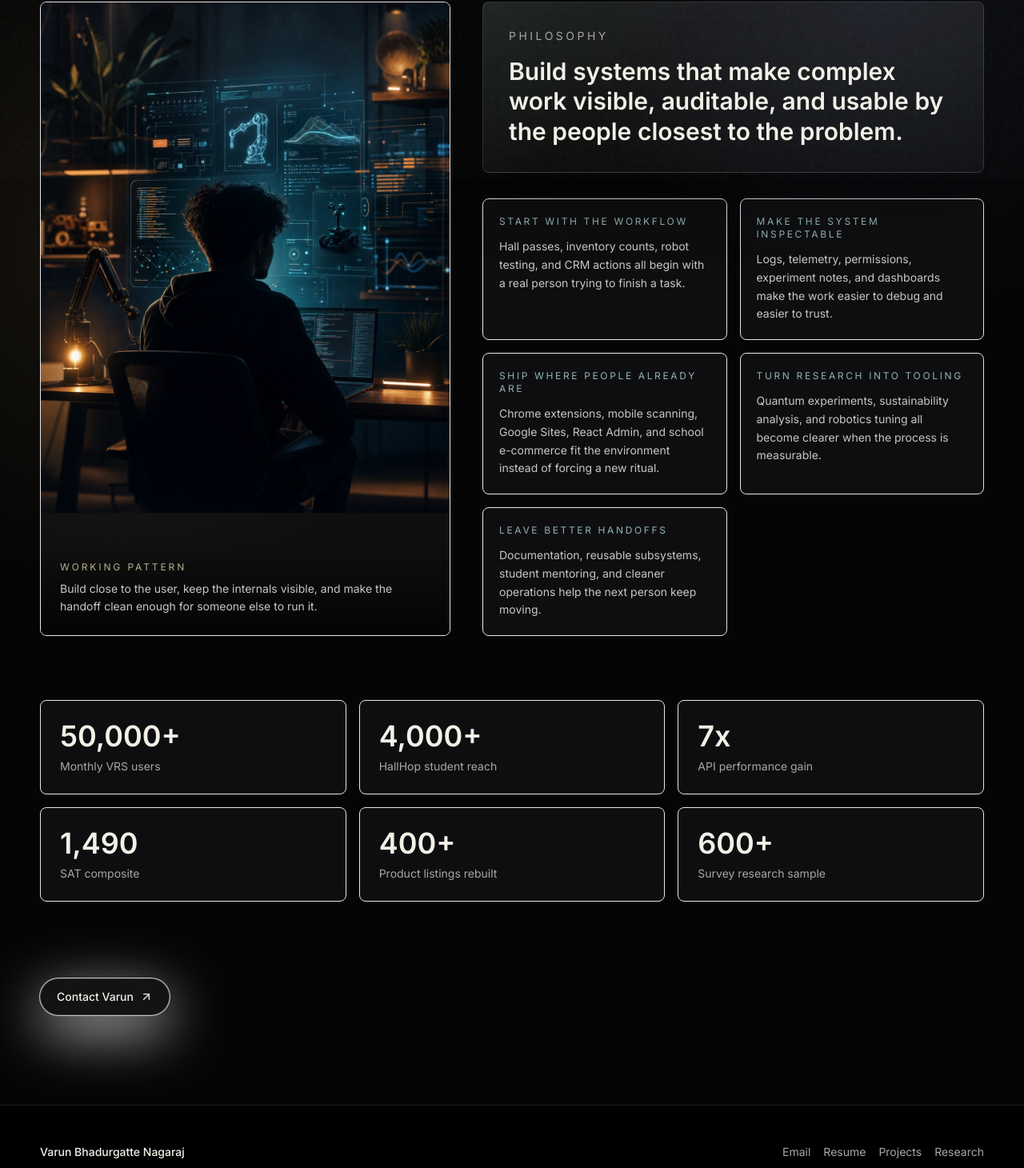
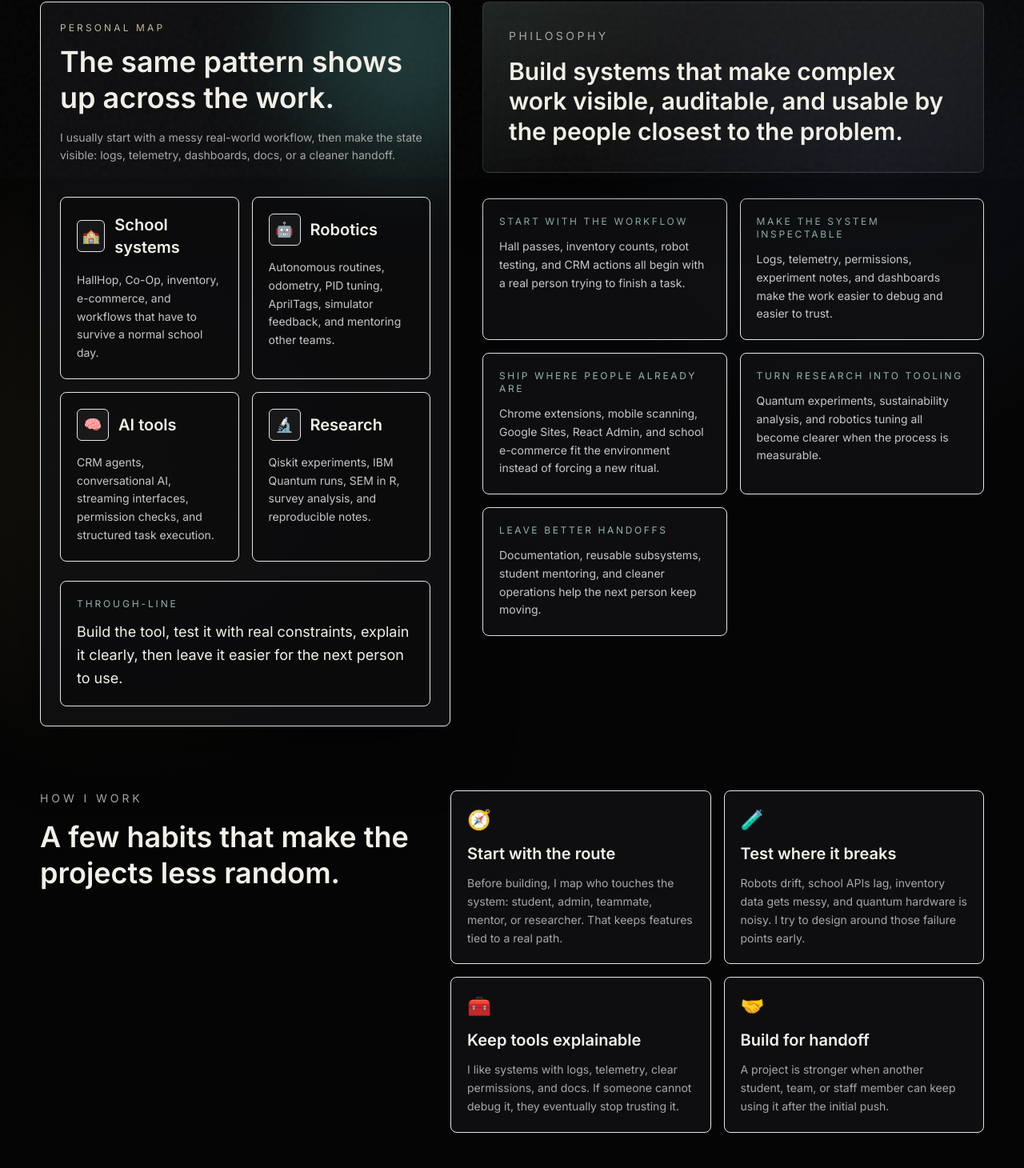
Before and after one commit to varun-b-nagaraj/E-Portfolio, a Next.js app: page /about in a window 1280 px wide. Shown: the part 577-2037 px from the top of the page at 80% size. Built offline with nearby package versions, Linux system fonts and the light colour scheme.

Commit message:
Remove generated imagery and refine personal story

```diff
--- a/src/app/about/page.tsx
+++ b/src/app/about/page.tsx
@@ -1,4 +1,4 @@
-import Image from "next/image";
+import { AboutSystemsMap } from "@/components/AboutSystemsMap";
 import { AnimatedCounter } from "@/components/AnimatedCounter";
 import { MagneticButton } from "@/components/MagneticButton";
 import { ParallaxLayer } from "@/components/ParallaxLayer";
@@ -11,21 +11,7 @@ export default function AboutPage() {
       <SectionIntro eyebrow="About" title="A technical builder shaped by real systems, not demos." body={profile.bio} />
       <section className="container-page relative grid gap-10 py-20 lg:grid-cols-[0.9fr_1.1fr]">
         <ParallaxLayer className="absolute right-0 top-12 h-72 w-72 rounded-full bg-teal-300/12 blur-3xl" speed={50} />
-        <div className="relative overflow-hidden rounded-lg border border-white/12 bg-white/[0.04]">
-          <Image
-            src="/assets/about-systems-portrait.png"
-            alt="Cinematic technical portrait visual with robotics and interface layers"
-            width={1024}
-            height={1280}
-            className="aspect-[4/5] w-full object-cover"
-          />
-          <div className="absolute inset-x-0 bottom-0 bg-gradient-to-t from-black/75 to-transparent p-6">
-            <p className="text-xs uppercase tracking-[0.24em] text-amber-100/70">Working pattern</p>
-            <p className="mt-2 max-w-md text-sm leading-relaxed text-silver">
-              Build close to the user, keep the internals visible, and make the handoff clean enough for someone else to run it.
-            </p>
-          </div>
-        </div>
+        <AboutSystemsMap />
         <div className="space-y-8">
           <div className="glass rounded-lg p-8 ring-1 ring-teal-200/10">
             <p className="text-sm uppercase tracking-[0.25em] text-muted">Philosophy</p>
@@ -39,6 +25,21 @@ export default function AboutPage() {
               </div>
             ))}
           </div>
+        </div>
+      </section>
+      <section className="container-page grid gap-5 pb-20 lg:grid-cols-[0.85fr_1.15fr]">
+        <div>
+          <p className="text-sm uppercase tracking-[0.28em] text-muted">How I work</p>
+          <h2 className="mt-4 text-4xl font-semibold leading-tight text-bone">A few habits that make the projects less random.</h2>
+        </div>
+        <div className="grid gap-4 sm:grid-cols-2">
+          {profile.workingNotes.map((note) => (
+            <div key={note.title} className="rounded-lg border border-white/12 bg-panel/80 p-5">
+              <p className="text-2xl">{note.icon}</p>
+              <h3 className="mt-3 text-xl font-semibold text-bone">{note.title}</h3>
+              <p className="mt-3 text-sm leading-relaxed text-muted">{note.body}</p>
+            </div>
+          ))}
         </div>
       </section>
       <section className="container-page grid gap-4 pb-24 sm:grid-cols-2 lg:grid-cols-3">
--- /dev/null
+++ b/src/components/AboutSystemsMap.tsx
@@ -0,0 +1,69 @@
+"use client";
+
+import { motion } from "framer-motion";
+
+const nodes = [
+  {
+    icon: "🏫",
+    title: "School systems",
+    body: "HallHop, Co-Op, inventory, e-commerce, and workflows that have to survive a normal school day."
+  },
+  {
+    icon: "🤖",
+    title: "Robotics",
+    body: "Autonomous routines, odometry, PID tuning, AprilTags, simulator feedback, and mentoring other teams."
+  },
+  {
+    icon: "🧠",
+    title: "AI tools",
+    body: "CRM agents, conversational AI, streaming interfaces, permission checks, and structured task execution."
+  },
+  {
+    icon: "🔬",
+    title: "Research",
+    body: "Qiskit experiments, IBM Quantum runs, SEM in R, survey analysis, and reproducible notes."
+  }
+];
+
+export function AboutSystemsMap() {
+  return (
+    <section className="relative min-h-[640px] overflow-hidden rounded-lg border border-white/12 bg-panel/80 p-6 shadow-glass">
+      <div className="absolute inset-0 grid-bg opacity-25" />
+      <div className="absolute -right-24 -top-24 h-72 w-72 rounded-full bg-teal-300/20 blur-3xl" />
+      <div className="absolute -bottom-24 left-0 h-72 w-72 rounded-full bg-amber-300/14 blur-3xl" />
+      <div className="relative">
+        <p className="text-xs uppercase tracking-[0.26em] text-amber-100/75">Personal map</p>
+        <h2 className="mt-3 max-w-md text-4xl font-semibold leading-tight text-bone">The same pattern shows up across the work.</h2>
+        <p className="mt-4 max-w-lg text-sm leading-relaxed text-muted">
+          I usually start with a messy real-world workflow, then make the state visible: logs, telemetry, dashboards, docs, or a cleaner handoff.
+        </p>
+      </div>
+
+      <div className="relative mt-10 grid gap-4 sm:grid-cols-2">
+        {nodes.map((node, index) => (
+          <motion.article
+            key={node.title}
+            className="group min-h-[160px] rounded-lg border border-white/12 bg-black/25 p-5 transition duration-300 hover:-translate-y-1 hover:border-teal-100/35 hover:bg-white/[0.06]"
+            initial={{ opacity: 0, y: 16 }}
+            whileInView={{ opacity: 1, y: 0 }}
+            viewport={{ once: true, margin: "-80px" }}
+            transition={{ delay: index * 0.06, duration: 0.45 }}
+          >
+            <div className="flex items-center gap-3">
+              <span className="grid h-10 w-10 place-items-center rounded-md border border-white/12 bg-white/[0.05] text-lg">{node.icon}</span>
+              <h3 className="text-xl font-semibold text-bone">{node.title}</h3>
+            </div>
+            <p className="mt-4 text-sm leading-relaxed text-silver">{node.body}</p>
+          </motion.article>
+        ))}
+      </div>
+
+      <div className="relative mt-6 rounded-lg border border-white/12 bg-black/30 p-5">
+        <p className="text-xs uppercase tracking-[0.24em] text-teal-100/70">Through-line</p>
+        <p className="mt-3 text-lg leading-relaxed text-bone">
+          Build the tool, test it with real constraints, explain it clearly, then leave it easier for the next person to use.
+        </p>
+      </div>
+    </section>
+  );
+}
--- a/src/data/profile.ts
+++ b/src/data/profile.ts
@@ -33,6 +33,28 @@ export const profile = {
     {
       label: "Leave better handoffs",
       body: "Documentation, reusable subsystems, student mentoring, and cleaner operations help the next person keep moving."
+    }
+  ],
+  workingNotes: [
+    {
+      icon: "🧭",
+      title: "Start with the route",
+      body: "Before building, I map who touches the system: student, admin, teammate, mentor, or researcher. That keeps features tied to a real path."
+    },
+    {
+      icon: "🧪",
+      title: "Test where it breaks",
+      body: "Robots drift, school APIs lag, inventory data gets messy, and quantum hardware is noisy. I try to design around those failure points early."
+    },
+    {
+      icon: "🧰",
+      title: "Keep tools explainable",
+      body: "I like systems with logs, telemetry, clear permissions, and docs. If someone cannot debug it, they eventually stop trusting it."
+    },
+    {
+      icon: "🤝",
+      title: "Build for handoff",
+      body: "A project is stronger when another student, team, or staff member can keep using it after the initial push."
     }
   ],
   metrics: [
```
Also changed, not shown: public/assets/about-systems-portrait.png (deleted), public/assets/hero-portrait.png (deleted).
